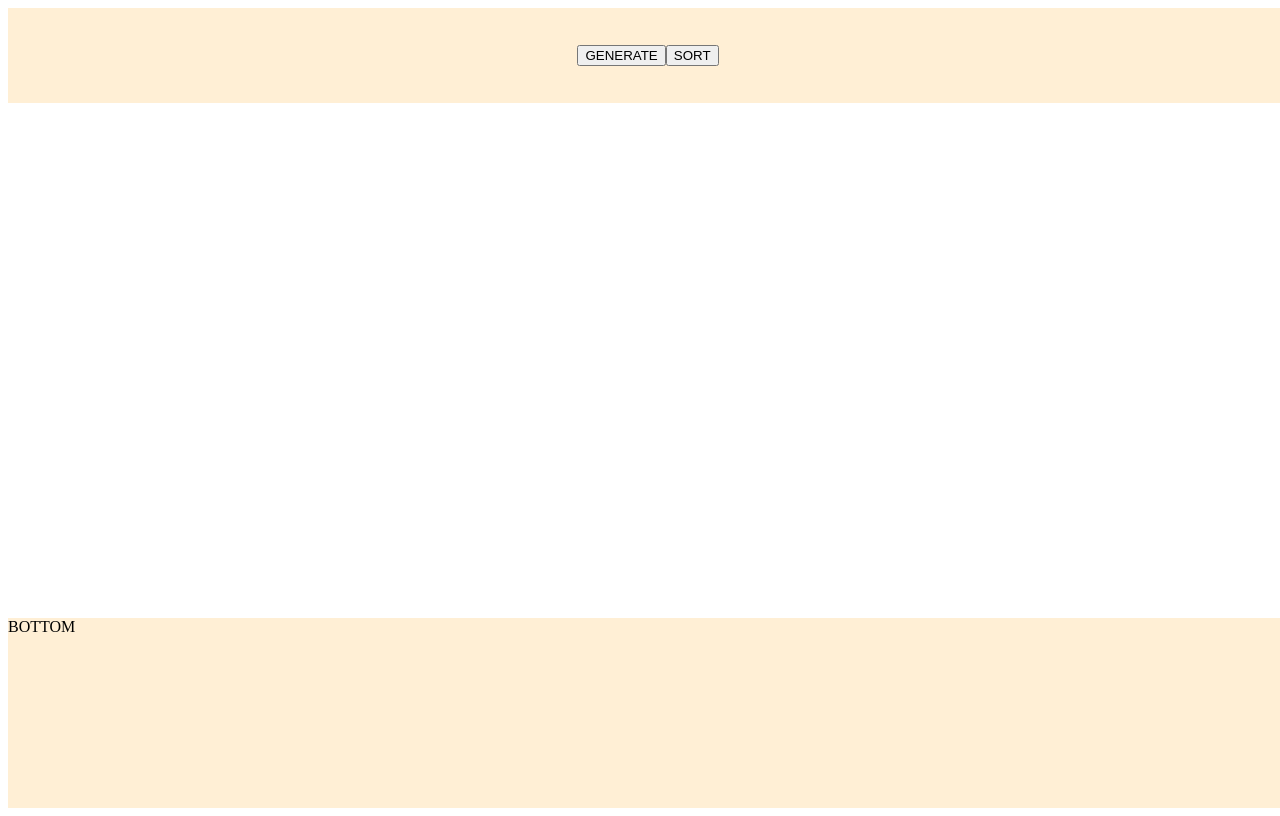
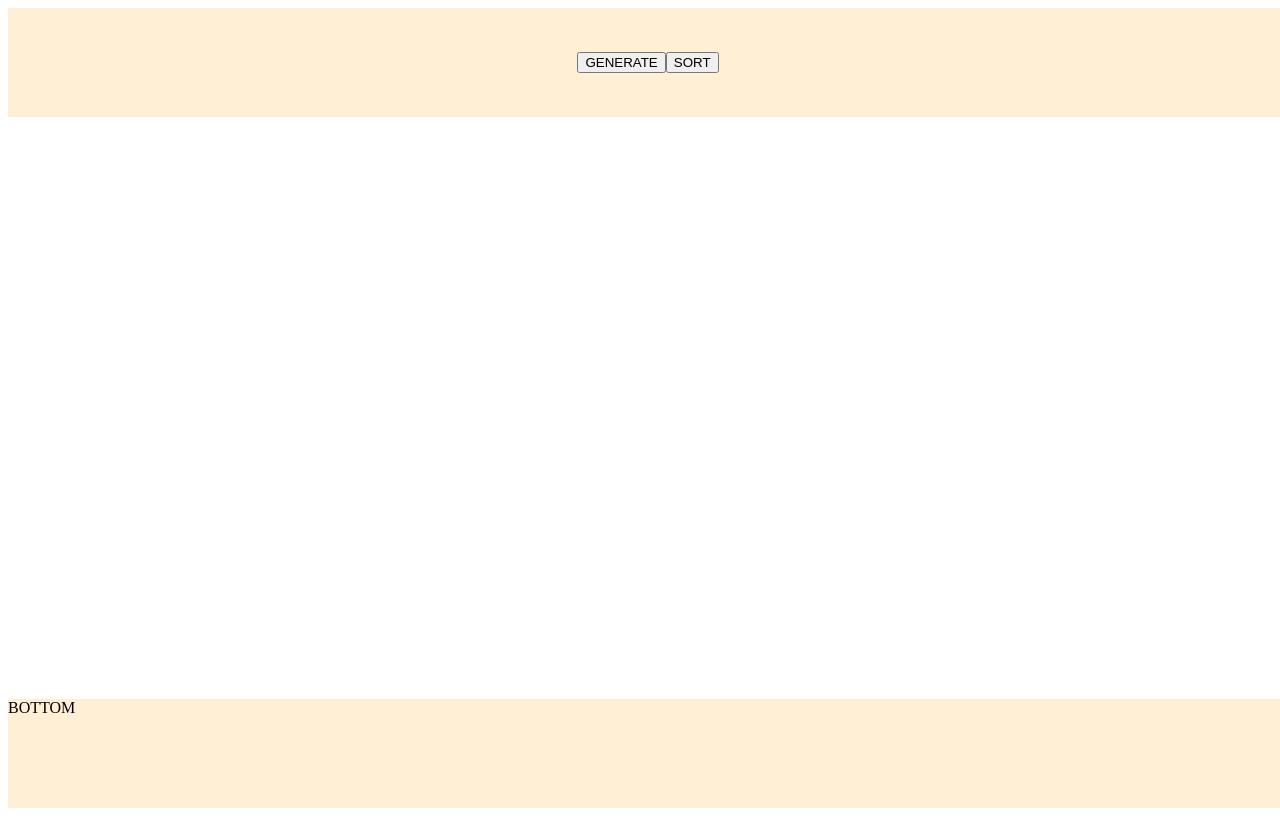
Before and after one commit to h3l1o5/sorting-visualizer, a React (Create React App) app: page / in a window 1280 px wide. Built offline with nearby package versions, Linux system fonts and the light colour scheme; the HTML template or start-up script is replaced by a standard one.

Commit message:
clean up

```diff
--- a/src/App.css
+++ /dev/null
@@ -1,38 +0,0 @@
-.App {
-  text-align: center;
-}
-
-.App-logo {
-  height: 40vmin;
-  pointer-events: none;
-}
-
-@media (prefers-reduced-motion: no-preference) {
-  .App-logo {
-    animation: App-logo-spin infinite 20s linear;
-  }
-}
-
-.App-header {
-  background-color: #282c34;
-  min-height: 100vh;
-  display: flex;
-  flex-direction: column;
-  align-items: center;
-  justify-content: center;
-  font-size: calc(10px + 2vmin);
-  color: white;
-}
-
-.App-link {
-  color: #61dafb;
-}
-
-@keyframes App-logo-spin {
-  from {
-    transform: rotate(0deg);
-  }
-  to {
-    transform: rotate(360deg);
-  }
-}
--- a/src/App.tsx
+++ b/src/App.tsx
@@ -1,53 +1,37 @@
 import React, { useState, useRef } from "react";
-import "./App.css";
 import _ from "lodash";
-import bubbleSort from "./sorting-algos/bubble-sort";
+import { generateData } from "./utils";
+import { bubbleSort } from "./sorting-algos";
 
 const App: React.FC = () => {
   const sortingIntervalId = useRef<any>(null);
-  const [state, setState] = useState({
-    elements: [
-      { id: 0, value: 1, position: 0, color: "#fff" },
-      { id: 1, value: 2, position: 1, color: "#fff" },
-      { id: 2, value: 3, position: 2, color: "#fff" },
-      { id: 3, value: 4, position: 3, color: "#fff" },
-      { id: 4, value: 5, position: 4, color: "#fff" },
-      { id: 5, value: 6, position: 5, color: "#fff" },
-      { id: 6, value: 7, position: 6, color: "#fff" },
-      { id: 7, value: 8, position: 7, color: "#fff" },
-      { id: 8, value: 9, position: 8, color: "#fff" },
-      { id: 9, value: 10, position: 9, color: "#fff" },
-    ],
-  });
+  const [data, setData] = useState(generateData(20, 50));
 
-  const handleGenerate = () => {
+  const handleGenerateData = () => {
     clearInterval(sortingIntervalId.current);
 
     const amount = _.random(10, 30);
-    const elements = _.chain(amount)
-      .range()
-      .map(i => ({ id: _.random(1, true), value: _.random(1, 30), position: i, color: "#fff" }))
-      .value();
+    const maxValue = _.random(30, 50);
 
-    setState({ elements });
+    setData(generateData(amount, maxValue));
   };
 
   const handleSort = () => {
     clearInterval(sortingIntervalId.current);
 
-    const steps = bubbleSort(state.elements);
+    const steps = bubbleSort(data);
     let i = 0;
     sortingIntervalId.current = setInterval(() => {
       if (i < steps.length) {
-        setState({ elements: steps[i] });
+        setData(steps[i]);
         i++;
       } else {
         clearInterval(sortingIntervalId.current);
       }
-    }, 100);
+    }, 300);
   };
 
-  const maxValue = _.maxBy(state.elements, e => e.value)!.value;
+  const maxValue = _.maxBy(data, e => e.value)!.value;
 
   return (
     <div style={{ width: "100vw", height: "100vh", display: "flex", flexDirection: "column" }}>
@@ -60,7 +44,7 @@ const App: React.FC = () => {
           alignItems: "center",
         }}
       >
-        <button onClick={handleGenerate}>GENERATE</button>
+        <button onClick={handleGenerateData}>GENERATE</button>
         <button onClick={handleSort}>SORT</button>
       </div>
       <div
@@ -70,26 +54,29 @@ const App: React.FC = () => {
         }}
       >
         <div style={{ height: "100%", width: "100%", position: "relative" }}>
-          {state.elements.map(e => (
+          {data.map(e => (
             <div
               key={e.id}
               style={{
-                transition: "all 100ms",
+                transition: "all 300ms",
                 position: "absolute",
                 bottom: 0,
-                left: `calc((100% / ${state.elements.length}) * ${e.position})`,
+                left: `calc((100% / ${data.length}) * ${e.position})`,
                 height: `calc(100% * ${e.value / maxValue})`,
-                width: `calc(100% / ${state.elements.length})`,
+                width: `calc(100% / ${data.length})`,
                 padding: "5px",
                 boxSizing: "border-box",
               }}
             >
-              <p style={{ color: e.color, margin: 0, textAlign: "center" }}>{e.value}</p>
+              <p style={{ transition: "all 300ms", color: e.color || "#fff", margin: 0, textAlign: "center" }}>
+                {e.value}
+              </p>
               <div
                 style={{
+                  transition: "all 300ms",
                   height: "100%",
                   width: "100%",
-                  backgroundColor: e.color,
+                  backgroundColor: e.color || "#fff",
                   borderRadius: "5px",
                   display: "flex",
                   flexDirection: "column",
@@ -101,7 +88,7 @@ const App: React.FC = () => {
           ))}
         </div>
       </div>
-      <div style={{ flex: 2, backgroundColor: "papayawhip" }}>BOTTOM</div>
+      <div style={{ flex: 1, backgroundColor: "papayawhip" }}>BOTTOM</div>
     </div>
   );
 };
--- a/src/interfaces.ts
+++ b/src/interfaces.ts
@@ -2,7 +2,7 @@ export interface Element {
   id: number;
   value: number;
   position: number;
-  color: string;
+  color?: string;
 }
 
 export type Data = Element[];
--- /dev/null
+++ b/src/sorting-algos/index.ts
@@ -0,0 +1,3 @@
+import bubbleSort from "./bubble-sort";
+
+export { bubbleSort };
--- /dev/null
+++ b/src/utils/generate-data.ts
@@ -0,0 +1,11 @@
+import { Data } from "../interfaces";
+import _ from "lodash";
+
+export default (amount: number, maxValue: number): Data => {
+  const elements = _.chain(amount)
+    .range()
+    .map(i => ({ id: _.random(1, true), value: _.random(1, maxValue), position: i }))
+    .value();
+
+  return elements;
+};
--- /dev/null
+++ b/src/utils/index.ts
@@ -0,0 +1,3 @@
+import generateData from "./generate-data";
+
+export { generateData };
```
